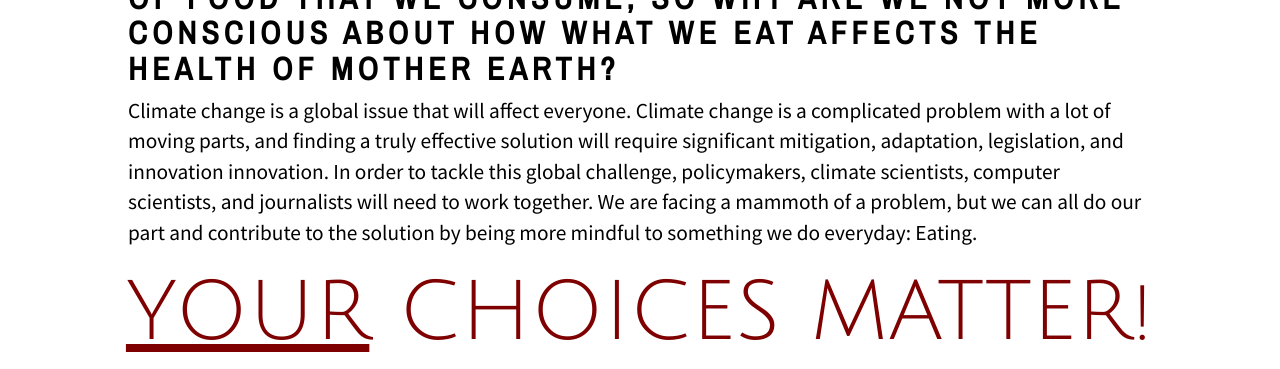
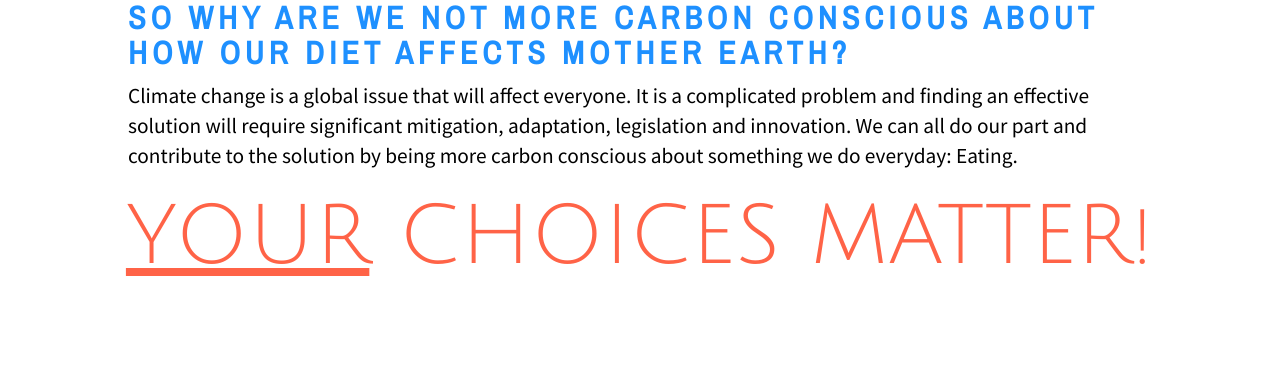
Before and after one commit to jxiang1997/jxiang1997.github.io, a plain HTML site: page index.html in a window 1280 px wide. Shown: the part 698-1067 px from the top of the page. After the commit the page ends 991 px from the top, so only its background shows below. Drawn offline with nearby package versions, Linux system fonts and the light colour scheme.

Commit message:
updated color pallete

```diff
--- a/index.html
+++ b/index.html
@@ -32,13 +32,13 @@
 <link rel="stylesheet" href="./style/css/images.css">
 
 <nav class="navbar navbar-inverse">
-  <div class="container-fluid">
+    <div class="container-fluid">
     <div class="navbar-header">
       <a class="navbar-brand" href="./index.html">Edible Carbon</a>
     </div>
     <ul class="nav navbar-nav">
+      <li><a href="./meatslider.html">Environmental Impact of Meat, Dairy and Plant Based Diets</a></li>
       <li><a href="./diet.html">Carbon Footprint of Your Diet</a></li>
-      <li><a href="./meatslider.html">Environmental Impact of Meat, Dairy and Plant Based Diets</a></li>
       <li><a href="./calculations.html">Methodology and Calculations</a></li>
       <li><a href="./about.html">About the Website</a></li>
       <li><a href="./references.html">Additional References</a></li>
@@ -54,12 +54,14 @@
         <img src = "./images/plate.jpeg" width="600" height="400">
     </center></div>
     <h3 class = sub-title>
-        As humans, we are health conscious about the type of food that we consume, so why are we not more conscious about how what we eat affects the health of Mother Earth?
+        We are health conscious about our diet...
     </h3>
+    <h3 class = sub-title style="color: dodgerblue;">
+        SO WHY ARE WE NOT MORE CARBON CONSCIOUS ABOUT HOW OUR DIET AFFECTS MOTHER EARTH?
+          </h3>
     <p class = main-text>
-        Climate change is a global issue that will affect everyone. Climate change is a complicated problem with a lot of moving parts, and finding a truly effective solution will require significant mitigation, adaptation, legislation, and innovation innovation.
-        In order to tackle this global challenge, policymakers, climate scientists, computer scientists, and journalists will need to work together.
-        We are facing a mammoth of a problem, but we can all do our part and contribute to the solution by being more mindful to something we do everyday: Eating.
+        Climate change is a global issue that will affect everyone. It is a complicated problem and finding an effective solution will require significant mitigation, adaptation, legislation and innovation.
+        We can all do our part and contribute to the solution by being more carbon conscious about something we do everyday: Eating.
     </p>
     <h2 class='main-title-2'>
       <center><u>Your</u> choices matter!</center>
--- a/style/scss/main.scss
+++ b/style/scss/main.scss
@@ -38,7 +38,7 @@ h2.main-title {
 }
 
 h2.main-title-2 {
-    color: rgb(126, 0, 0);
+    color:tomato;
     font-size: 62pt;
     font-family: $primary-font !important;
     text-transform: uppercase;
```
Also changed, not shown: about.html (+1 -1 lines), calculations.html (+1 -2 lines), diet.html (+1 -1 lines), meatslider.html (+1 -1 lines), references.html (+1 -1 lines), style/css/main.css, 1 other file.
